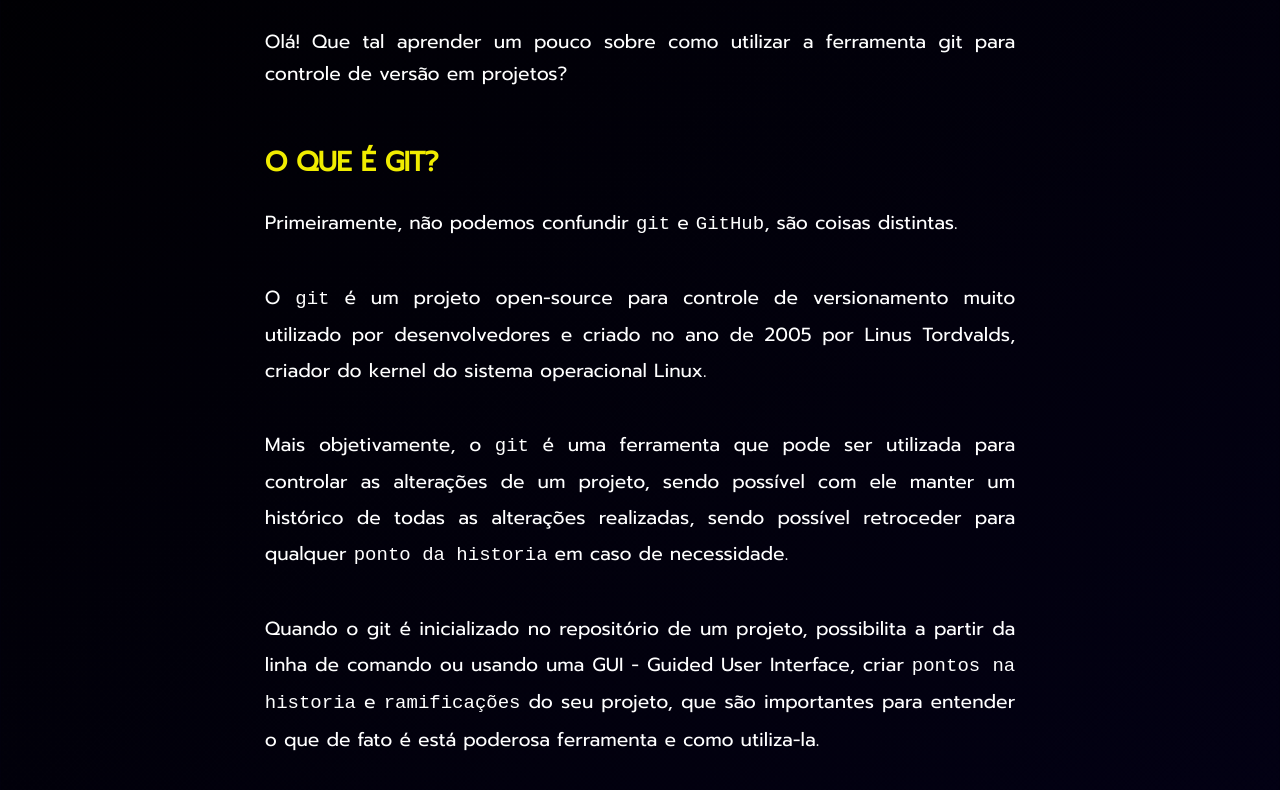
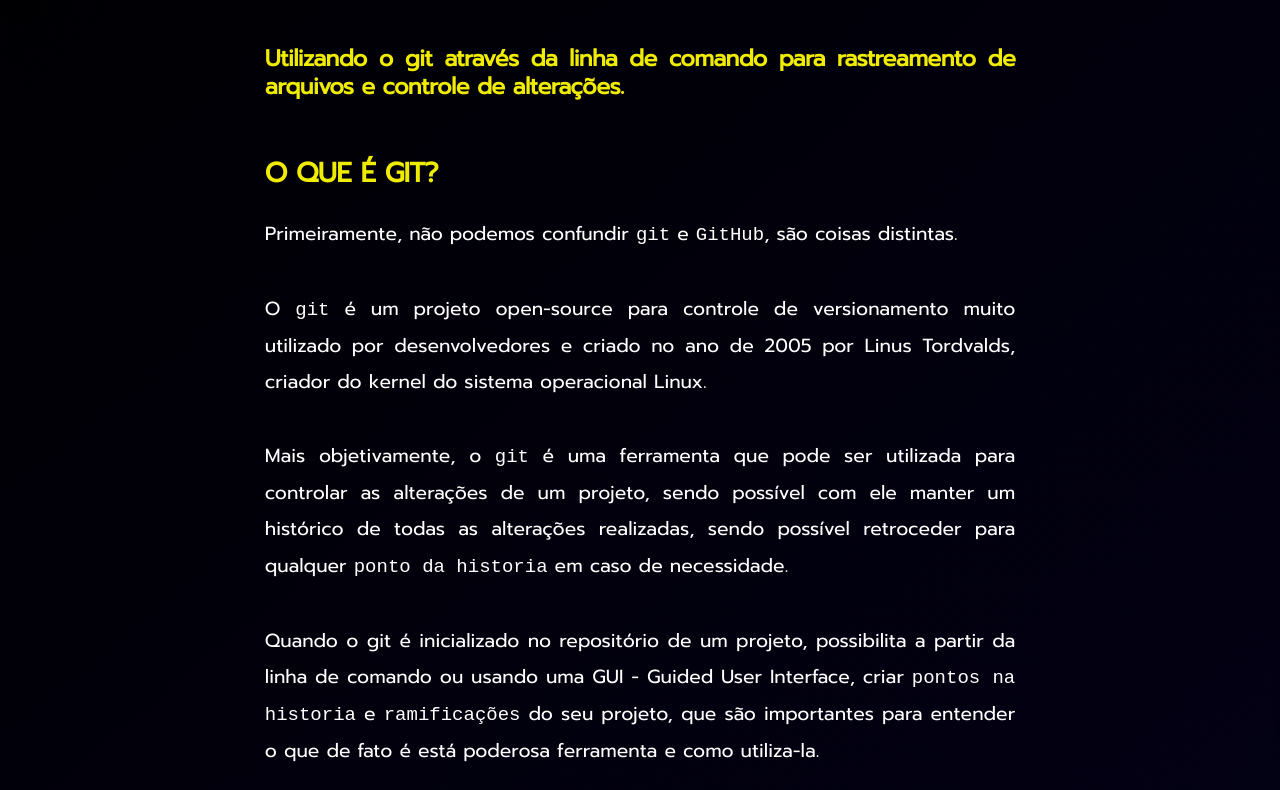
Before and after one commit to feuvpi/watzke, a Gatsby site: page /3_using_git/ in a window 1280 px wide. Shown: the part 353-1143 px from the top of the page. Built offline with nearby package versions, Linux system fonts and the light colour scheme; Gatsby itself is replaced by a stand-in of ours; some packages are replaced by stand-ins of ours.

Commit message:
correção no post 3.

````diff
--- a/content/blog/3_using_git/index.md
+++ b/content/blog/3_using_git/index.md
@@ -5,7 +5,8 @@ description: "Utilizando o git através da linha de comando"
 ---
 
 <div style="text-align: justify">
-Olá! Que tal aprender um pouco sobre como utilizar a ferramenta git para controle de versão em projetos?
+
+##### Utilizando o git através da linha de comando para rastreamento de arquivos e controle de alterações.
 
 #### O QUE É GIT?
 
@@ -157,7 +158,6 @@ Para conectar o repositório local com o repositório remoto, utiliza-se o coman
 git remote add <name> <url>
 
 ```
-É importante que previamente o git receba um nome de usuário para associar os commits
 
 ##### ATUALIZANDO O REPOSITÓRIO REMOTO COM AS ALTERAÇÕES DO REPOSITÓRIO LOCAL
 
````
